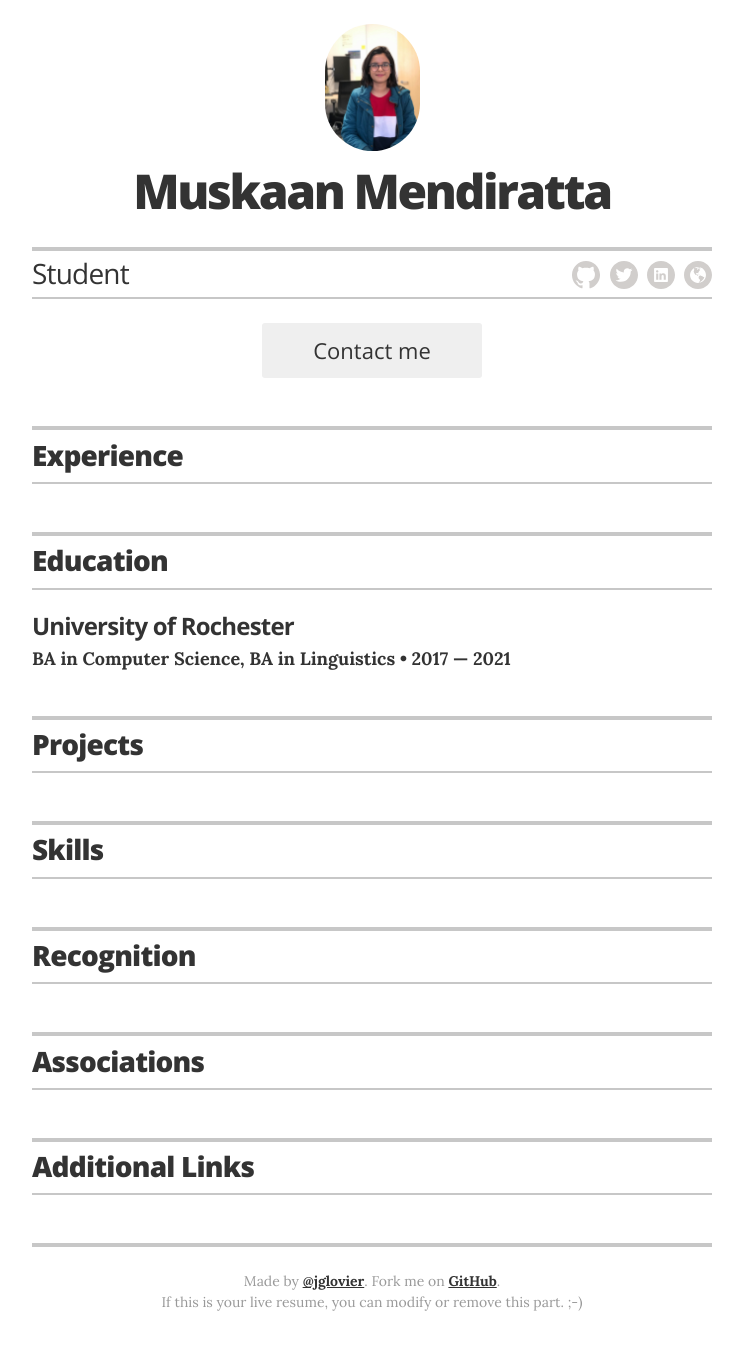
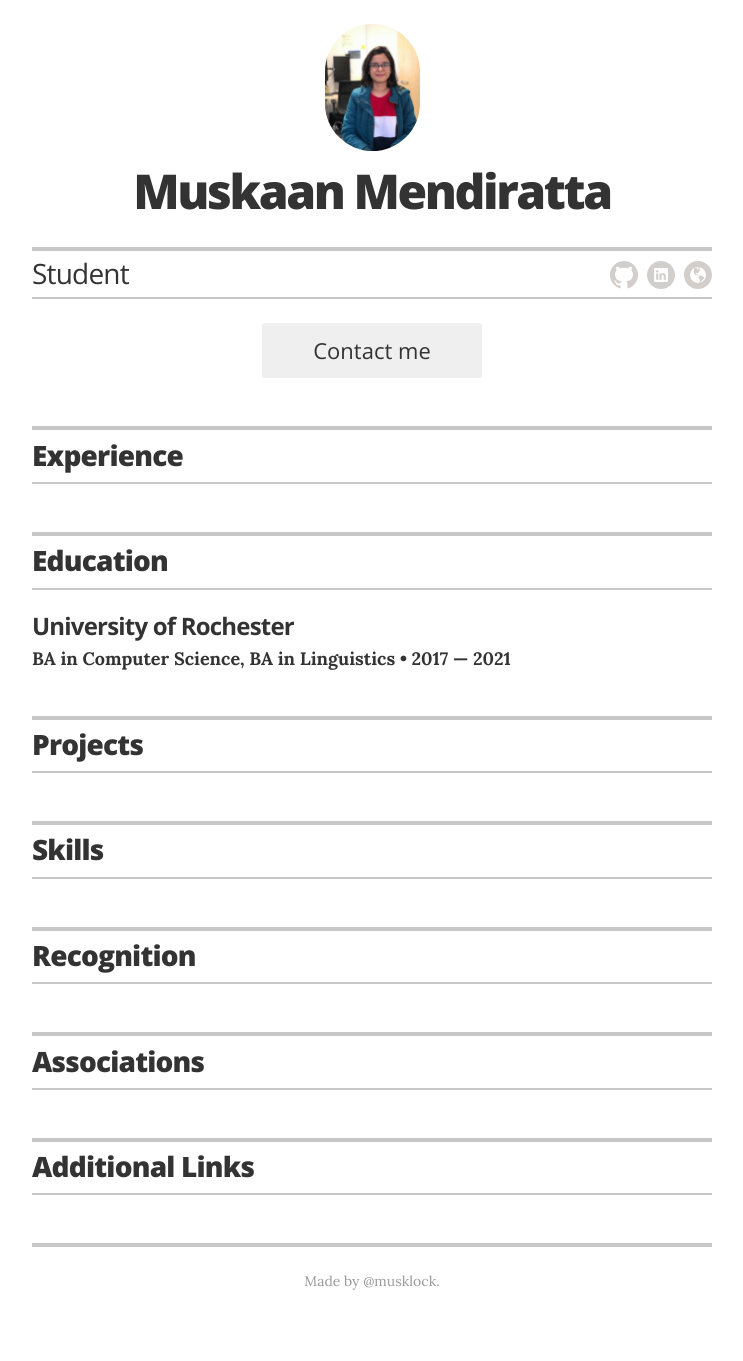
Before and after one commit to musklock/musklock.github.io, a Jekyll site: the page built from index.html, in a window 1280 px wide. Shown: the whole page, without its empty margins (268-1011 px from the left). Built offline with Jekyll 4.4.1, drawn with Linux system fonts in a browser that asks for light colours; after the commit the page ends 1340 px from its top, so only the background shows below that.

```diff
--- a/_config.yml
+++ b/_config.yml
@@ -46,7 +46,6 @@
 # uncomment the options you wish to display, and add your own URL
 resume_social_links:
   resume_github_url:            ""
-  resume_twitter_url:           ""
   # resume_facebook_url:          "insert Facebook URL here"
   resume_linkedin_url:          ""
   # resume_instagram_url:         "insert your Instagram URL here"
--- a/_layouts/resume.html
+++ b/_layouts/resume.html
@@ -232,8 +232,8 @@
       {% endif %}
 
       <footer class="page-footer">
-        <p class="footer-line">Made by <a href="http://twitter.com/jglovier">@jglovier</a>. Fork me on <a href="https://github.com/jglovier/resume-template">GitHub</a>.</p>
-        <p class="footer-line">If this is your live resume, you can modify or remove this part. ;-)</p>
+        <p class="footer-line">Made by @musklock. </p>
+
       </footer>
 
     </div>
```
